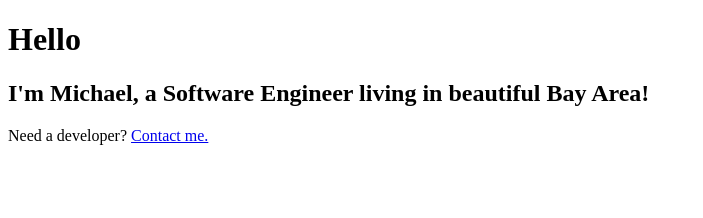
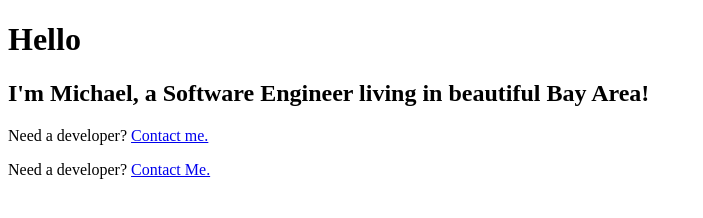
Before and after one commit to miicow/exploring_gatsbyjs, a Gatsby site in the folder gatsby-learning-website/: page / in a window 1280 px wide. Shown: the whole page, without its empty margins (0-703 px from the left). Built offline with nearby package versions, Linux system fonts and the light colour scheme; Gatsby itself is replaced by a stand-in of ours.

Commit message:
update using Link component - instantly page load

```diff
--- a/gatsby-learning-website/src/pages/index.js
+++ b/gatsby-learning-website/src/pages/index.js
@@ -1,4 +1,7 @@
 import React from "react"
+import { Link } from "gatsby" //named import with brackets
+//Link is a react component to link between pages with our gatsby site - optimization happening behind the scenes
+//gatsby preloads the content of the page to load instantly without the "flash" of rerendering
 
 const indexPage = () => {
   return (
@@ -9,6 +12,9 @@
       <p>
         Need a developer? <a href="/contact">Contact me.</a>
       </p>
+      <p>
+        Need a developer? <Link to="/contact">Contact Me.</Link>
+      </p>
     </div>
   )
 }
```
